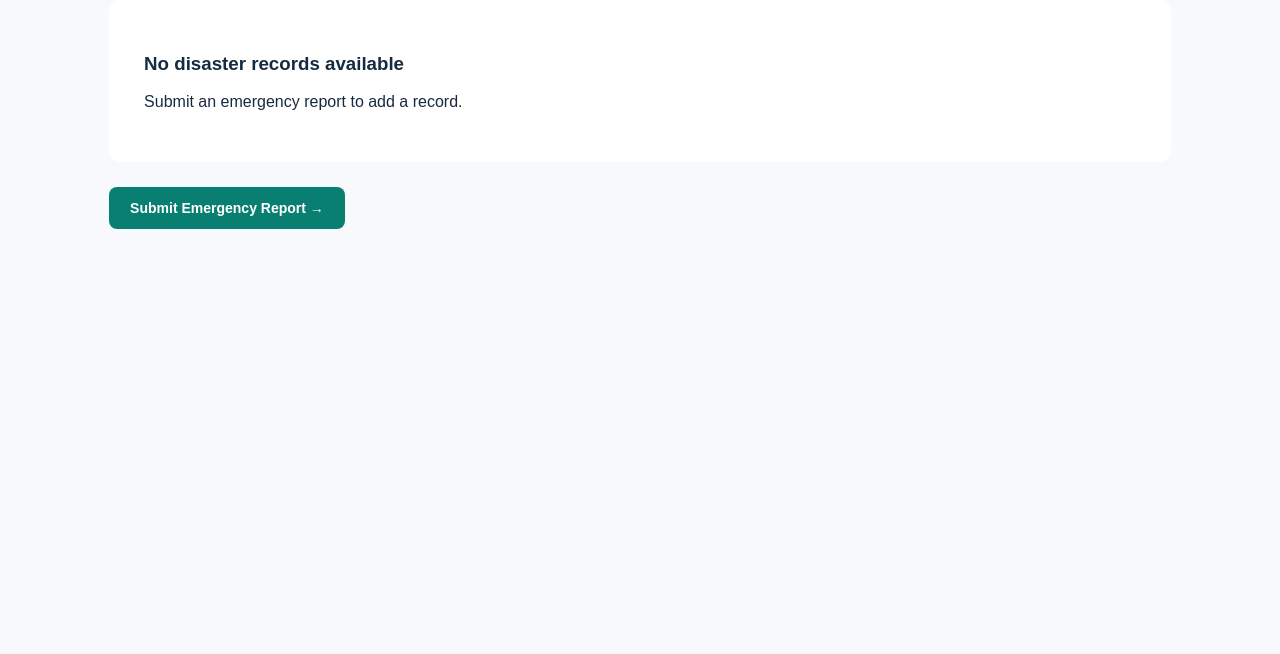
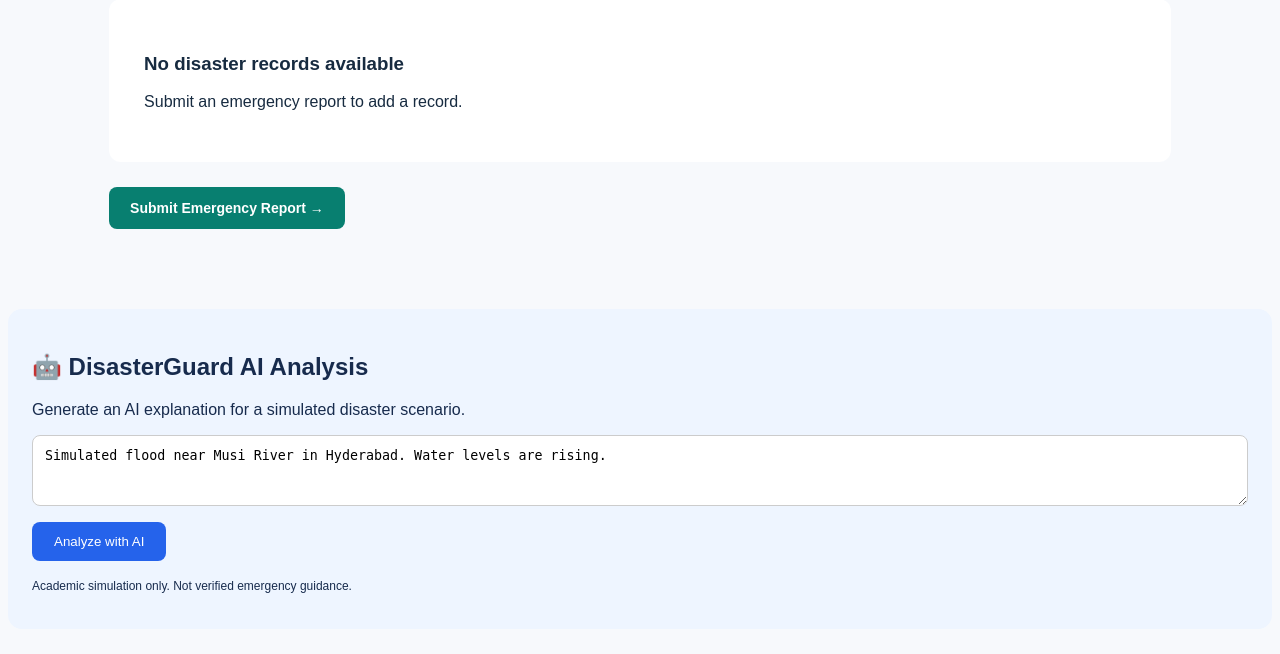
Before and after one commit to thanvitha-m/KLH-CSE-2026-27-2420030040-DisasterManagementSystem, a Flask app: page /dashboard in a window 1280 px wide. Shown: the part 590-1244 px from the top of the page. Before the commit the page ends 819 px from the top, so only its background shows below. Run offline with Flask 3, Linux system fonts and the light colour scheme; data that the repository does not hold is empty.

Commit message:
Integrate Groq LLM disaster analysis with FastAPI and Flask dashboard

```diff
--- a/backend/app/main.py
+++ b/backend/app/main.py
@@ -6,6 +6,7 @@ from fastapi import FastAPI
 from backend.app.api.routes import evacuation
 from backend.app.api.routes.disasters import router as disaster_router
 from backend.app.api.routes.hazard_zones import router as hazard_zone_router
+from backend.app.api.routes import ai_analysis
 
 app = FastAPI(
     title="AI-Powered Adaptive Disaster Management System",
@@ -19,6 +20,11 @@ Base.metadata.create_all(bind=engine)
 app.include_router(disaster_router)
 app.include_router(hazard_zone_router)
 app.include_router(evacuation.router)
+app.include_router(
+    ai_analysis.router,
+    prefix="/api/v1/ai",
+    tags=["AI Disaster Analysis"],
+)
 
 @app.get("/")
 def root():
--- a/src/app.py
+++ b/src/app.py
@@ -174,5 +174,28 @@ def map_recommendation():
             "error": "Evacuation service unavailable"
         }), 503
 
+
+# DISASTERGUARD_GROQ_AI_PROXY
+@app.route("/api/ai/analyze", methods=["POST"])
+def ai_analyze_proxy():
+    from flask import request, jsonify
+    import requests
+
+    payload = request.get_json(silent=True) or {}
+
+    try:
+        response = requests.post(
+            "http://127.0.0.1:8000/api/v1/ai/analyze",
+            json=payload,
+            timeout=45,
+        )
+        return jsonify(response.json()), response.status_code
+
+    except requests.RequestException:
+        return jsonify({
+            "status": "error",
+            "message": "AI service is temporarily unavailable."
+        }), 503
+
 if __name__ == "__main__":
     app.run(debug=True, port=5000)
--- a/src/templates/dashboard.html
+++ b/src/templates/dashboard.html
@@ -75,5 +75,67 @@
 
         <a href="/report" class="primary-button report-link">Submit Emergency Report →</a>
     </main>
+
+<section id="disasterguard-ai-panel" style="margin:25px 0;padding:24px;border-radius:14px;background:#eef5ff;color:#172b4d;">
+  <h2>🤖 DisasterGuard AI Analysis</h2>
+  <p>Generate an AI explanation for a simulated disaster scenario.</p>
+
+  <textarea id="ai-disaster-input" rows="3"
+    style="width:100%;box-sizing:border-box;padding:12px;border:1px solid #ccc;border-radius:8px;">Simulated flood near Musi River in Hyderabad. Water levels are rising.</textarea>
+
+  <button type="button" id="ai-analyze-button"
+    onclick="runDisasterAI()"
+    style="margin-top:12px;padding:12px 22px;background:#2563eb;color:white;border:0;border-radius:8px;cursor:pointer;">
+    Analyze with AI
+  </button>
+
+  <div id="ai-analysis-result"
+    style="margin-top:18px;white-space:pre-wrap;overflow-wrap:anywhere;line-height:1.6;"></div>
+
+  <p style="font-size:12px;margin-top:14px;">
+    Academic simulation only. Not verified emergency guidance.
+  </p>
+</section>
+
+<script>
+async function runDisasterAI() {
+  const button = document.getElementById("ai-analyze-button");
+  const result = document.getElementById("ai-analysis-result");
+  const details = document.getElementById("ai-disaster-input").value.trim();
+
+  if (details.length < 10) {
+    result.textContent = "Please enter at least 10 characters.";
+    return;
+  }
+
+  button.disabled = true;
+  button.textContent = "AI is analyzing...";
+  result.textContent = "Contacting Groq AI...";
+
+  try {
+    const response = await fetch("/api/ai/analyze", {
+      method: "POST",
+      headers: {"Content-Type": "application/json"},
+      body: JSON.stringify({
+        disaster_details: details,
+        route_details: "No current routing-engine result supplied."
+      })
+    });
+
+    const data = await response.json();
+
+    if (!response.ok || data.status !== "success") {
+      throw new Error(data.message || data.detail || "AI request failed.");
+    }
+
+    result.textContent = data.analysis || "No analysis returned.";
+  } catch (error) {
+    result.textContent = "AI unavailable: " + error.message;
+  } finally {
+    button.disabled = false;
+    button.textContent = "Analyze with AI";
+  }
+}
+</script>
 </body>
 </html>
```
Also changed, not shown: backend/app/api/routes/ai_analysis.py (added, +33 -0 lines), backend/app/services/groq_service.py (added, +58 -0 lines).
